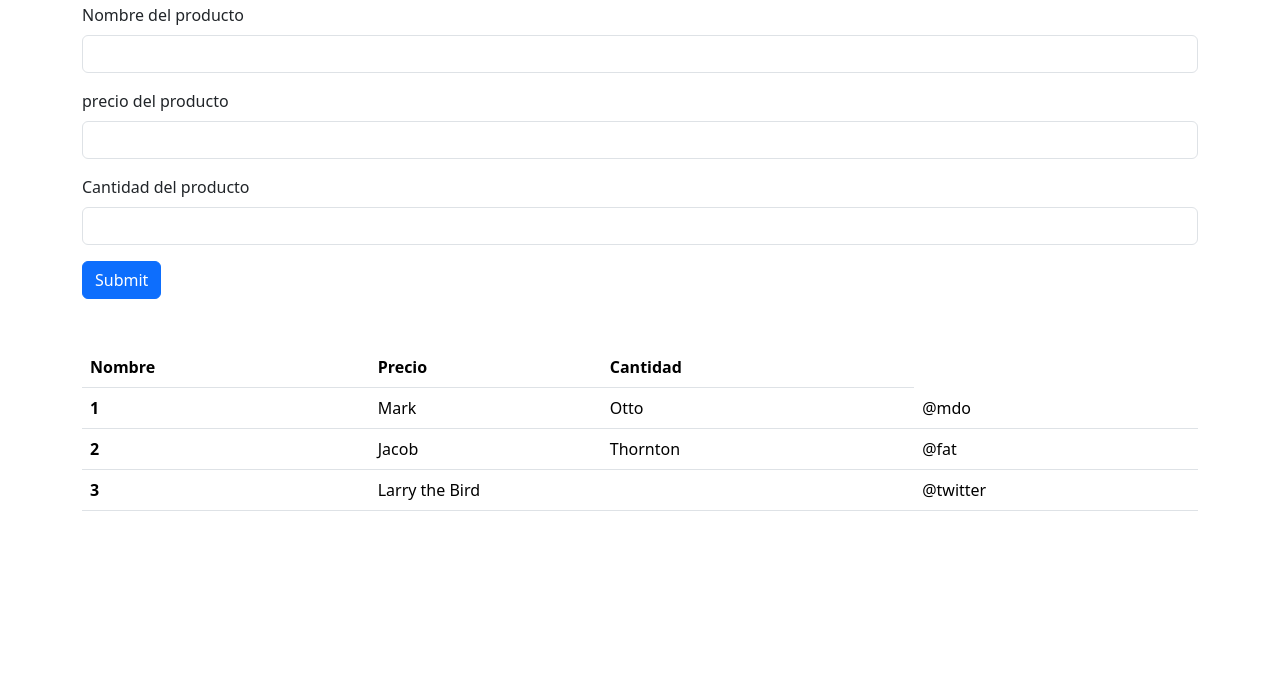
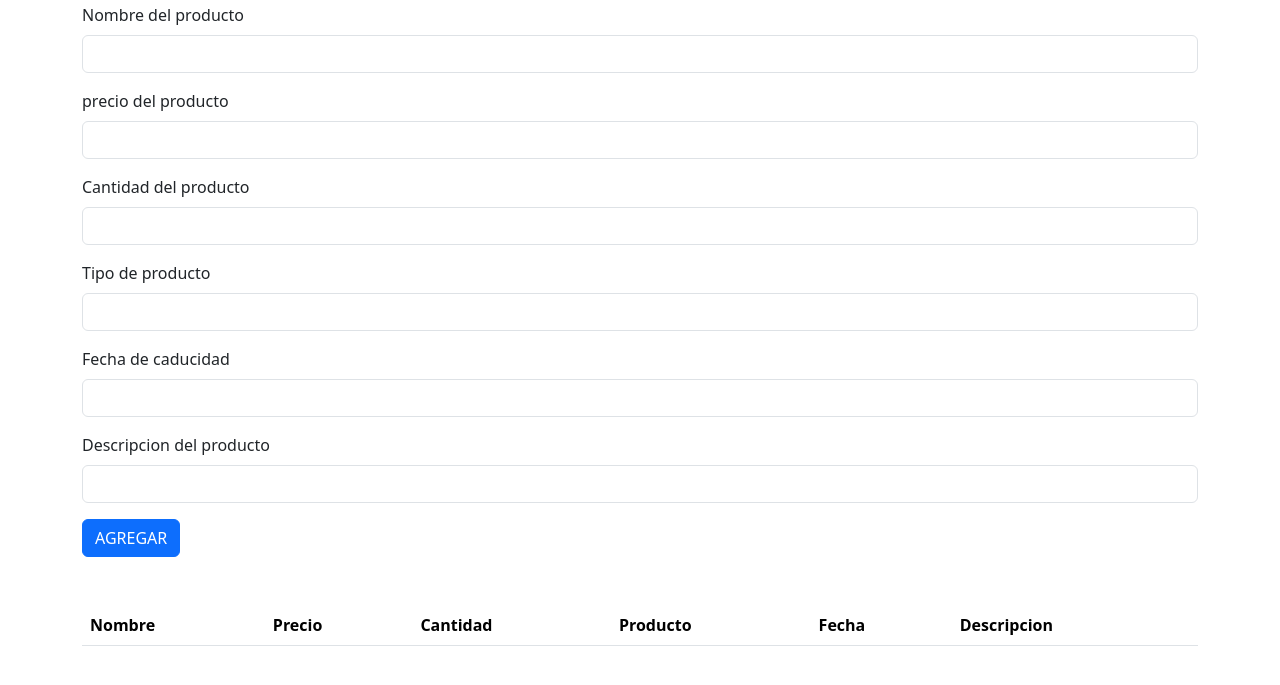
Before and after one commit to Merihillo/javascript_app, a plain HTML site: page vue/index.html in a window 1280 px wide. Shown: the part 69-754 px from the top of the page. Drawn offline with nearby package versions, Linux system fonts and the light colour scheme.

Commit message:
26/01/23

```diff
--- a/vue/clsedehoy.js
+++ b/vue/clsedehoy.js
@@ -1,7 +1,25 @@
 Vue.createApp({
     data(){
         return{
+            nombre:'',
+            precio:'',
+            cantidad:'',
+            productos: []
 
+        }
+    },
+    methods: {
+        agregar(){
+            const producto = {
+                nombre: this.nombre,
+                precio: this.precio,
+                cantidad: this.cantidad,
+                tipo: this.tipo,
+                fecha: this.fecha,
+                descripcion: this.descripcion
+            }
+
+            this.productos.push(producto);
         }
     }
 }).mount("#app")
--- a/vue/index.html
+++ b/vue/index.html
@@ -13,25 +13,40 @@
     <div class="container mt-3" id="app">
         <h1>Mis productos</h1>
 
-        <form>
+        <form @submit.prevent="agregar()">
             <div class="mb-3">
               <label  class="form-label">Nombre del producto</label>
-              <input type="text" class="form-control">
+              <input required v-model="nombre" type="text" class="form-control">
             </div>
 
             <div class="mb-3">
                 <label  class="form-label">precio del producto</label>
-                <input type="number" class="form-control">
+                <input required v-model="precio" type="number" class="form-control">
               </div>
 
               <div class="mb-3">
                 <label  class="form-label">Cantidad del producto</label>
-                <input type="number" class="form-control">
+                <input required v-model="cantidad" type="number" class="form-control">
+              </div>
+
+              <div class="mb-3">
+                <label  class="form-label">Tipo de producto</label>
+                <input required v-model="tipo" type="text" class="form-control">
+              </div>
+
+              <div class="mb-3">
+                <label  class="form-label">Fecha de caducidad</label>
+                <input required v-model="fecha" type="text" class="form-control">
+              </div>
+
+              <div class="mb-3">
+                <label  class="form-label">Descripcion del producto</label>
+                <input required v-model="descripcion" type="text" class="form-control">
               </div>
 
 
 
-            <button type="AGREGAR" class="btn btn-primary">Submit</button>
+            <button type="submit" class="btn btn-primary">AGREGAR</button>
           </form>
 
 
@@ -42,27 +57,23 @@
                 <th scope="col">Nombre</th>
                 <th scope="col">Precio</th>
                 <th scope="col">Cantidad</th>
+                <th scope="col">Producto</th>
+                <th scope="col">Fecha</th>
+                <th scope="col">Descripcion</th>
+
               </tr>
             </thead>
             <tbody>
-              <tr>
-                <th scope="row">1</th>
-                <td>Mark</td>
-                <td>Otto</td>
-                <td>@mdo</td>
+              <tr v-for="producto in productos">
+                <th scope="row">{{producto.nombre}}</th>
+                <td>{{producto.precio}}</td>
+                <td>{{producto.cantidad}}</td>
+                <td>{{producto.tipo}}</td>
+                <td>{{producto.fecha}}</td>
+                <td>{{producto.descripcion}}</td>
+
               </tr>
-              <tr>
-                <th scope="row">2</th>
-                <td>Jacob</td>
-                <td>Thornton</td>
-                <td>@fat</td>
-              </tr>
-              <tr>
-                <th scope="row">3</th>
-                <td colspan="2">Larry the Bird</td>
-                <td>@twitter</td>
-              </tr>
-            </tbody>
+
           </table>
 
     </div>
@@ -71,7 +82,7 @@
 
     <script src="https://cdn.jsdelivr.net/npm/bootstrap@5.3.0-alpha1/dist/js/bootstrap.bundle.min.js" integrity="sha384-w76AqPfDkMBDXo30jS1Sgez6pr3x5MlQ1ZAGC+nuZB+EYdgRZgiwxhTBTkF7CXvN" crossorigin="anonymous"></script>
     <script src="https://unpkg.com/vue@3/dist/vue.global.js"></script>
-    <script src ="carrito.js"></script>
+    <script src ="clsedehoy.js"></script>
 
 
 
```
